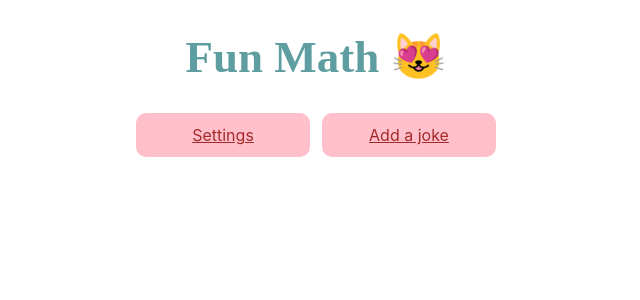
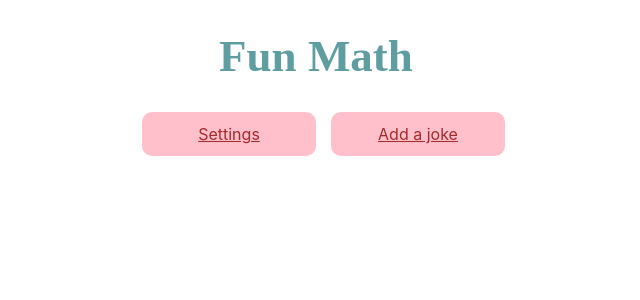
Before and after one commit to shnatya/math-fun-project, a React (Create React App) app: page / in a window 1280 px wide. Shown: the top 300 px of the page, without its empty margins (324-964 px from the left). Built offline with nearby package versions, Linux system fonts and the light colour scheme; data requests are answered from the project's data file.

Commit message:
Add state for input value for answer.Work when push next joke

```diff
--- a/src/App.js
+++ b/src/App.js
@@ -12,7 +12,7 @@ function App() {
   const [resetOn, setResetOn] = useState(false)
   const [settings, setSettings] = useState({
     min: 1,
-    max: 1000,
+    max: 100,
     operation: "+",
   })
 
--- a/src/Header.js
+++ b/src/Header.js
@@ -7,7 +7,8 @@ const linkStyles = {
     color: "brown",
     width: "150px",
     padding: "12px",
-    margin: "0 6px 6px",
+    marginBottom: "50px",
+    marginLeft: "15px",
     borderRadius: "10px",
 }
 
@@ -16,7 +17,7 @@ function Header() {
     return (
         <div className="bottom">
             <h1 className="font font-size">
-                Fun Math 😻
+                Fun Math
             </h1>
             <NavLink
                 to="/settings"
--- a/src/LetterCard.js
+++ b/src/LetterCard.js
@@ -1,19 +1,27 @@
-import React from "react";
+import React, { useEffect, useState } from "react";
 
 function LetterCard({ obj, sendData, resetOn, handleReset }) {
+    const [inputValue, setInputValue] = useState("")
+
+    useEffect(() => {
+        if(resetOn === true){
+            setInputValue("")
+        }
+    }, [resetOn])
+
     function onChange(event) {
         handleReset()
         sendData(event.target.value, obj)
+
+        setInputValue(event.target.value)
     }
     return (
         <div className='margin border'>
             <form >
                 <h1 className="font">{obj.letter}</h1>
                 <h2 className='margin font'>{obj.max} {obj.sign} {obj.min}</h2>
-                {resetOn ? <input onChange={onChange} className='margin input' type="text" name="answer"
-                                    autoComplete="off" placeholder="?" value=""/>
-                        : <input onChange={onChange} className='margin input' type="text" name="answer"
-                                    autoComplete="off" placeholder="?"/>}
+                <input onChange={onChange} className='margin input' type="text" name="answer"
+                                    autoComplete="off" placeholder="?" value={inputValue}/>
             </form>
         </div>
     )
```
